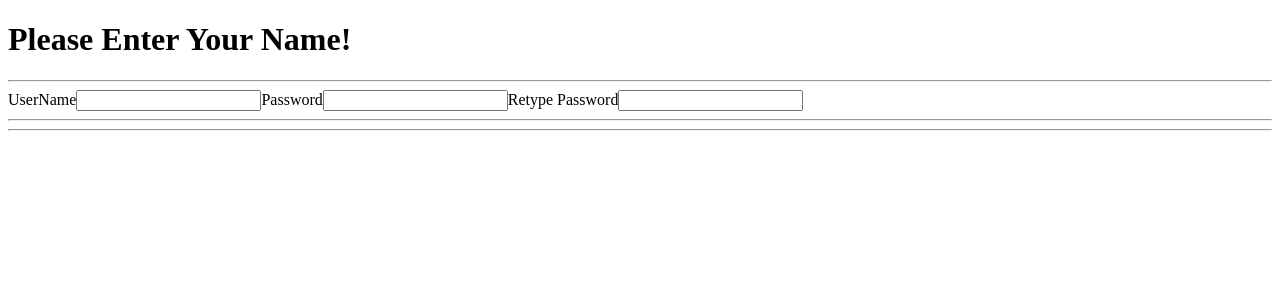
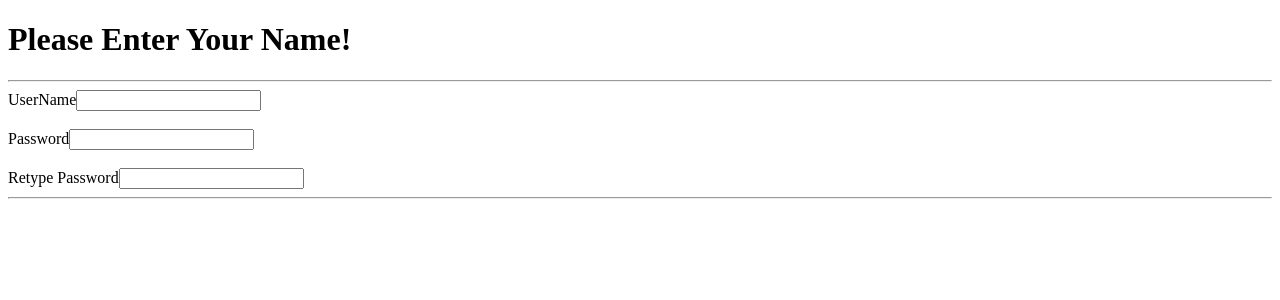
Before and after one commit to minajalili/foad-angular-course, an Angular app: page / in a window 1280 px wide. Shown: the top 300 px of the page. Built offline with nearby package versions, Linux system fonts and the light colour scheme.

Commit message:
refactor

```diff
--- a/src/app/sign-up/sign-up.component.html
+++ b/src/app/sign-up/sign-up.component.html
@@ -3,14 +3,15 @@
 <hr />
 <label for="">UserName</label>
 <input type="text" (input)="onNameChanged($event)" />
-
+<br />
+<br />
 <label for="">Password</label>
 <input type="password" (input)="onPasswordChanged($event)" />
-
+<br />
+<br />
 <label for="">Retype Password</label>
 <input type="password" (input)="onRetypeChanged($event)" />
-
+<br />
 <hr />
 <h5 [hidden]="validation || !password">Passwords Do Mot Match!!</h5>
 <h5 [hidden]="!validation">Passwords Match!!</h5>
-<hr />
```
